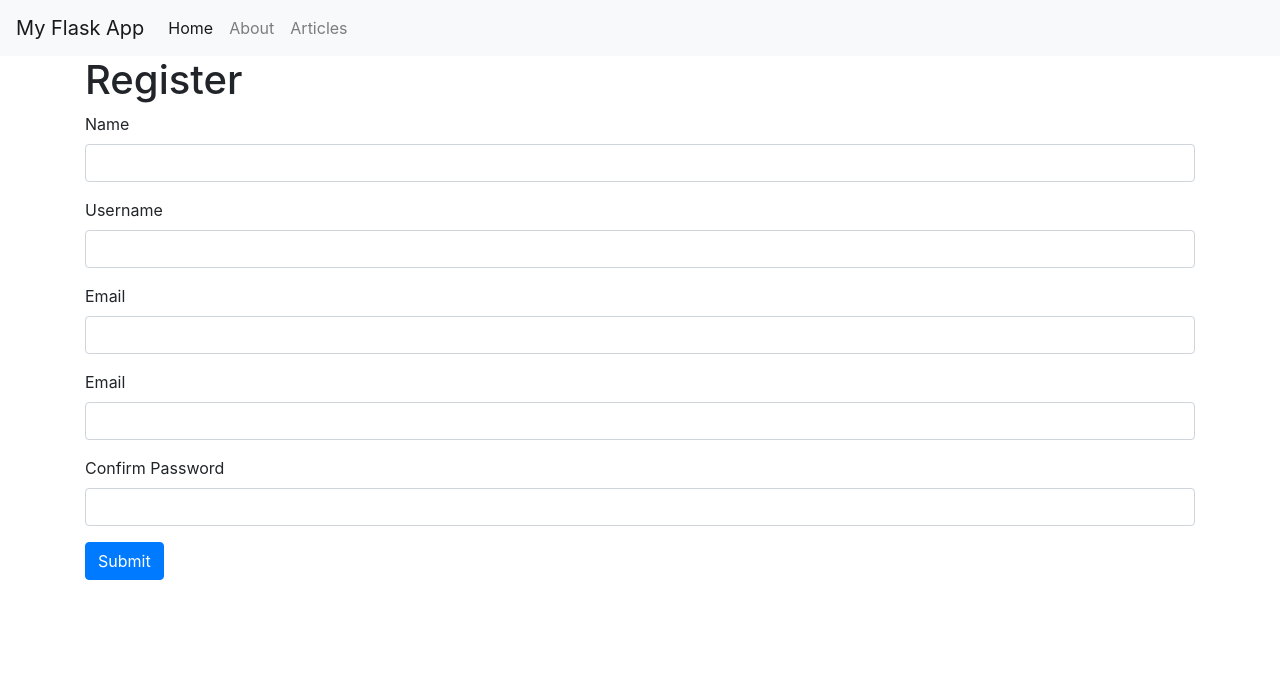
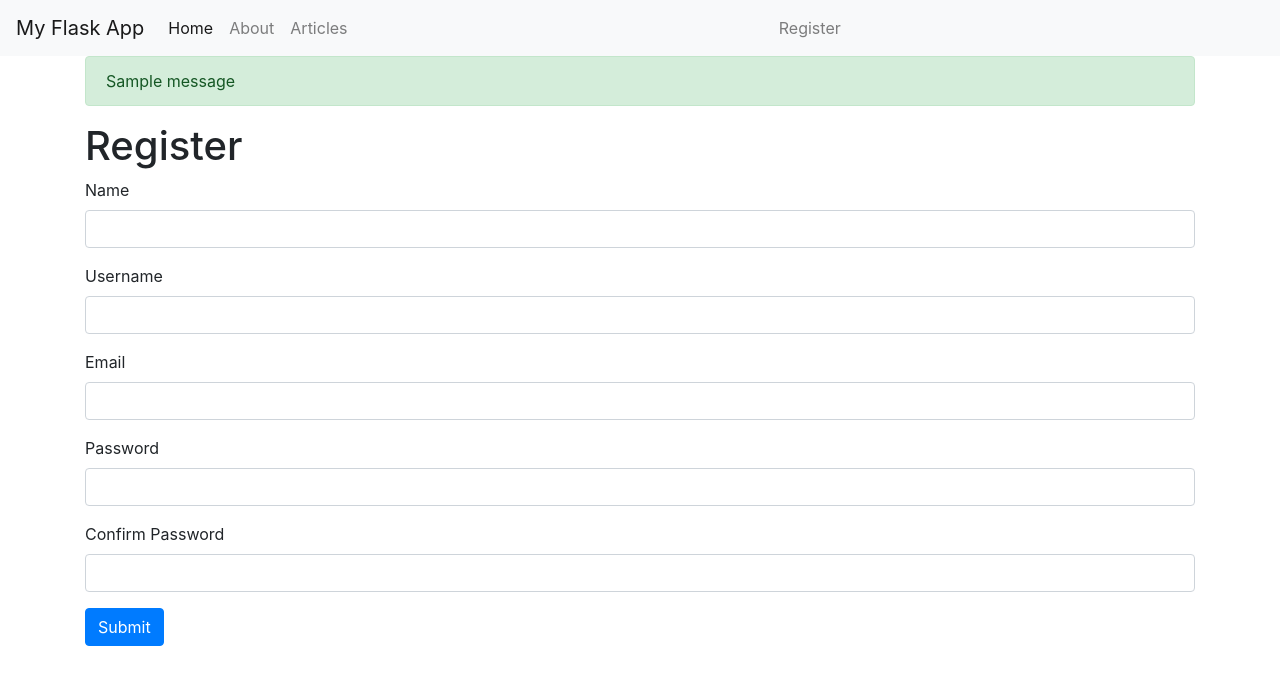
Before and after one commit to RichHorrocks/web-development, a Flask app: page /register in a window 1280 px wide. Shown: the top 685 px of the page. Run offline with Flask 2, Linux system fonts and the light colour scheme; one stand-in notice (Sample message) is shown; some libraries are stand-ins or nearby versions.

Commit message:
Complete MySQL handling.

```diff
--- a/traversy-media/flask/flask-from-scratch/app.py
+++ b/traversy-media/flask/flask-from-scratch/app.py
@@ -5,6 +5,15 @@ from wtforms import Form, StringField, TextAreaField, PasswordField, validators
 from passlib.hash import sha256_crypt
 
 app = Flask(__name__)
+
+# Config MySQL
+app.config['MYSQL_HOST'] = 'localhost'
+app.config['MYSQL_USER'] = 'root'
+app.config['MYSQL_PASSWORD'] = ''
+app.config['MYSQL_DB'] = 'myflaskapp'
+app.config['MYSQL_CURSORCLASS'] = 'DictCursor'
+# Init MySQL
+mysql = MySQL(app)
 
 Articles = Articles()
 
@@ -28,7 +37,7 @@ class RegisterForm(Form):
     name = StringField(u'Name', validators=[validators.Length(min=1, max=50)])
     username = StringField(u'Username', validators=[validators.Length(min=4, max=25)])
     email = StringField(u'Email', validators=[validators.Length(min=6, max=50)])
-    password = PasswordField(u'Email', validators=[
+    password = PasswordField(u'Password', validators=[
         validators.DataRequired(),
         validators.EqualTo('confirm', message='Passwords do not match')
     ])
@@ -38,9 +47,29 @@ class RegisterForm(Form):
 def register():
     form = RegisterForm(request.form)
     if request.method == 'POST' and form.validate():
-        return render_template('register.html', form=form)
+        name = form.name.data
+        email = form.email.data
+        username = form.username.data
+        password = sha256_crypt.encrypt(str(form.password.data))
+
+        # Create cursor
+        cur = mysql.connection.cursor()
+
+        # Execute insert
+        cur.execute("INSERT INTO users(name, email, username, password) VALUES(%s, %s, %s, %s)", (name, email, username, password))
+
+        # Commit to DB
+        mysql.connection.commit()
+
+        # Close the connection
+        cur.close()
+
+        flash("You are now registerd and can log in", 'success')
+
+        return redirect(url_for('login'))
 
     return render_template('register.html', form=form)
 
 if __name__ == '__main__':
+    app.secret_key="123456"
     app.run(debug = True)
--- /dev/null
+++ b/traversy-media/flask/flask-from-scratch/templates/includes/_messages.html
@@ -0,0 +1,7 @@
+{% with messages = get_flashed_messages(with_categories=true) %}
+  {% if messages %}
+    {% for category, message in messages %}
+      <div class="alert alert-{{ category }}">{{ message }}</div>
+    {% endfor %}
+  {% endif %}
+{% endwith %}
--- a/traversy-media/flask/flask-from-scratch/templates/includes/_navbar.html
+++ b/traversy-media/flask/flask-from-scratch/templates/includes/_navbar.html
@@ -15,5 +15,11 @@
             <li class="nav-item">
                 <a class="nav-link" href="/articles">Articles</a>
             </li>
+        </ul>
+        <ul class="navbar-nav mr-auto navbar-right">
+            <li class="nav-item">
+                <a class="nav-link" href="/register">Register</a>
+            </li>
+        </ul>
     </div>
 </nav>
--- a/traversy-media/flask/flask-from-scratch/templates/layout.html
+++ b/traversy-media/flask/flask-from-scratch/templates/layout.html
@@ -11,6 +11,7 @@
 <body>
     {% include 'includes/_navbar.html' %}
     <div class="container">
+        {% include 'includes/_messages.html'%}
         {% block body %}{% endblock %}
     </div>
 
```
Lines whose indentation alone changed are shown as unchanged.
